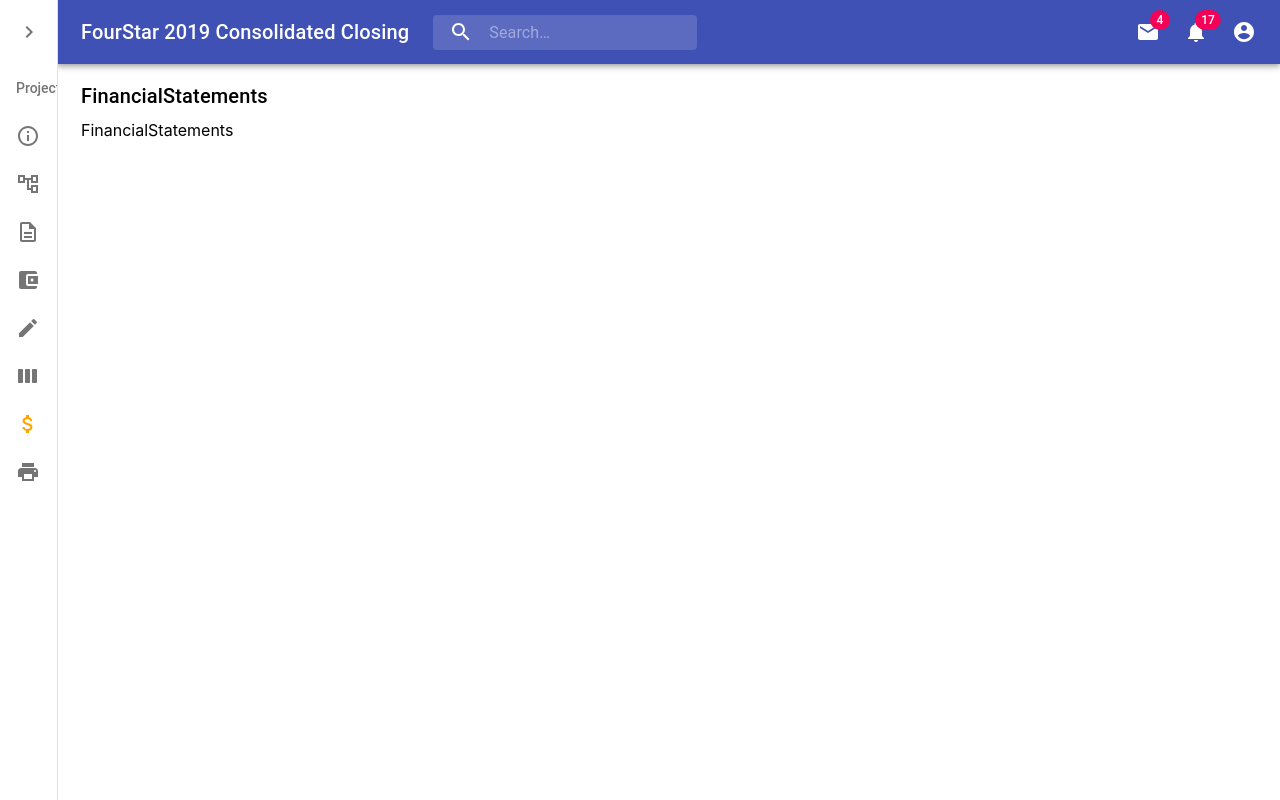
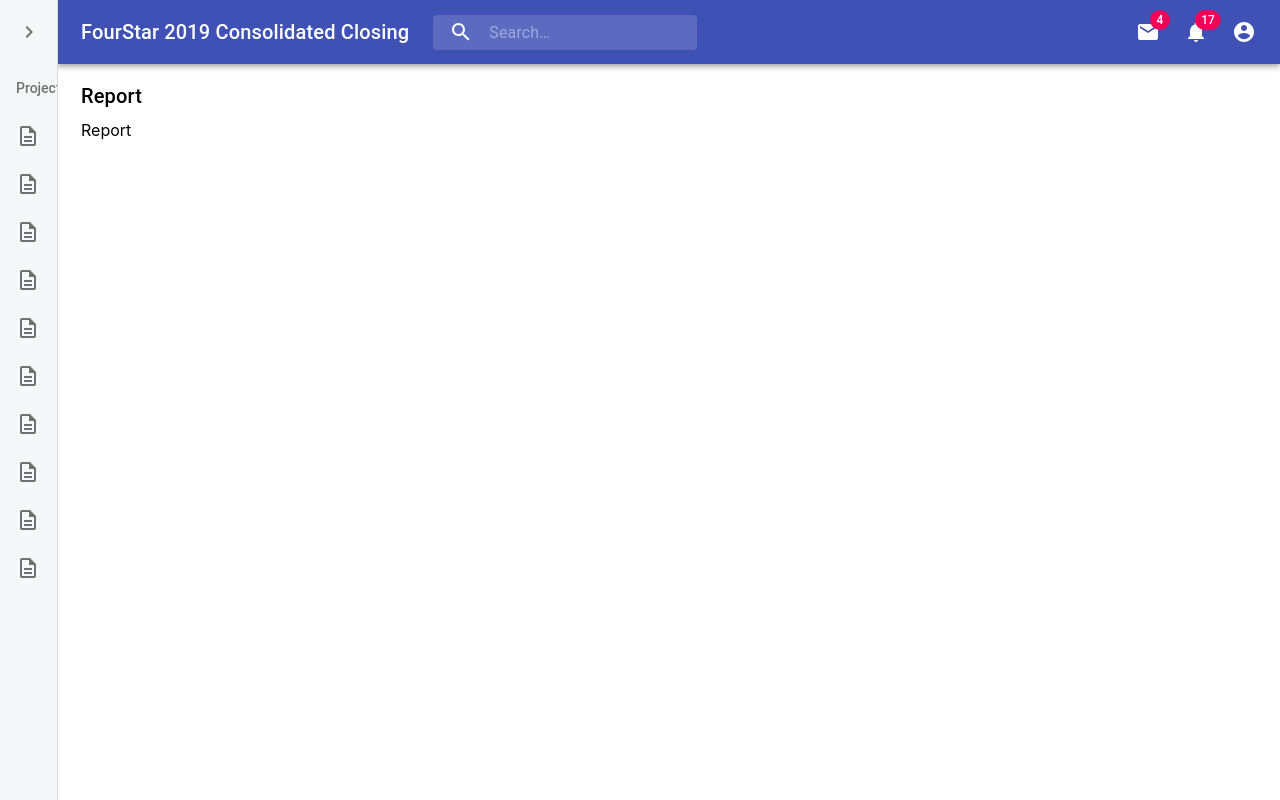
Before and after one commit to NoahGrayDL/datalobby-prototype, a React (Create React App) app: page /financial-statements/report in a window 1280 px wide. Built offline with nearby package versions, Linux system fonts and the light colour scheme.

Commit message:
sub menus added

```diff
--- a/src/App.js
+++ b/src/App.js
@@ -15,14 +15,34 @@
     <Router>
       <div>
         <Route exact path="/" component={Home} />
-        <Route path="/company-information" component={CompanyInformation} />
-        <Route path="/chart-of-account" component={ChartOfAccount} />
-        <Route path="/ledgers" component={Ledgers} />
-        <Route path="/trial-balance" component={TrialBalance} />
-        <Route path="/adjustments" component={Adjustments} />
-        <Route path="/lead-sheet" component={Leadsheet} />
-        <Route path="/financial-statements" component={FinancialStatements} />
-        <Route path="/report" component={Report} />
+        <Route
+          exact
+          path="/financial-statements"
+          component={FinancialStatements}
+        />
+        <Route
+          path="/financial-statements/company-information"
+          component={CompanyInformation}
+        />
+        <Route
+          path="/financial-statements/chart-of-account"
+          component={ChartOfAccount}
+        />
+        <Route path="/financial-statements/ledgers" component={Ledgers} />
+        <Route
+          path="/financial-statements/trial-balance"
+          component={TrialBalance}
+        />
+        <Route
+          path="/financial-statements/adjustments"
+          component={Adjustments}
+        />
+        <Route path="/financial-statements/lead-sheet" component={Leadsheet} />
+        <Route
+          path="/financial-statements/financial-statements"
+          component={FinancialStatements}
+        />
+        <Route path="/financial-statements/report" component={Report} />
       </div>
     </Router>
   )
--- a/src/components/layout/Layout.js
+++ b/src/components/layout/Layout.js
@@ -1,4 +1,4 @@
-import React from "react"
+import React, { useState } from "react"
 import { makeStyles, useTheme } from "@material-ui/core/styles"
 import Typography from "@material-ui/core/Typography"
 import Button from "@material-ui/core/Button"
@@ -14,7 +14,7 @@
   const { children, menuTitle, menuButton, filters } = props
   const classes = useStyles()
   const theme = useTheme()
-  const [open, setOpen] = React.useState(false)
+  const [open, setOpen] = useState(false)
 
   const handleDrawer = () => {
     setOpen(!open)
--- a/src/components/layout/Sidebar.js
+++ b/src/components/layout/Sidebar.js
@@ -7,7 +7,11 @@
 import ChevronLeftIcon from "@material-ui/icons/ChevronLeft"
 import ChevronRightIcon from "@material-ui/icons/ChevronRight"
 import MenuList from "./SidebarMenuList"
-import { drawerWidth, collapsedDrawerWidth } from "../standard"
+import {
+  drawerWidth,
+  collapsedDrawerWidth,
+  sidebarBackgroundColor
+} from "../standard"
 
 const Sidebar = props => {
   const { open, handleDrawer } = props
@@ -49,7 +53,8 @@
     transition: theme.transitions.create("width", {
       easing: theme.transitions.easing.sharp,
       duration: theme.transitions.duration.enteringScreen
-    })
+    }),
+    backgroundColor: sidebarBackgroundColor
   },
   drawerClose: {
     transition: theme.transitions.create("width", {
@@ -60,7 +65,8 @@
     width: collapsedDrawerWidth,
     [theme.breakpoints.up("sm")]: {
       width: theme.spacing(7) + 1
-    }
+    },
+    backgroundColor: sidebarBackgroundColor
   },
   toolbar: {
     display: "flex",
--- a/src/components/layout/SidebarMenu.js
+++ b/src/components/layout/SidebarMenu.js
@@ -1,4 +1,4 @@
-import React, { useState } from "react"
+import React from "react"
 import { NavLink } from "react-router-dom"
 
 import { makeStyles } from "@material-ui/core/styles"
@@ -6,13 +6,7 @@
 import ListItem from "@material-ui/core/ListItem"
 import ListItemIcon from "@material-ui/core/ListItemIcon"
 import ListItemText from "@material-ui/core/ListItemText"
-// for sub menu
-import InboxIcon from "@material-ui/icons/MoveToInbox"
-import ExpandLess from "@material-ui/icons/ExpandLess"
-import ExpandMore from "@material-ui/icons/ExpandMore"
-import Collapse from "@material-ui/core/Collapse"
-import List from "@material-ui/core/List"
-import StarBorder from "@material-ui/icons/StarBorder"
+import { primaryColor } from "../standard"
 
 //-----*-----*-----*-----*-----*-----//
 
@@ -24,9 +18,9 @@
     display: "flex"
   },
   activeMenu: {
-    color: "orange",
+    color: primaryColor,
     "& svg": {
-      fill: "orange"
+      fill: primaryColor
     }
   },
   menuIcon: {
@@ -36,9 +30,8 @@
 }))
 
 const SidebarMenu = props => {
-  const { title, icon, url, subMenus } = props
+  const { title, icon, url } = props
   const classes = useStyles()
-  const [subMenuOpen, setSubMenuOpen] = useState(true)
 
   return (
     <NavLink
@@ -49,45 +42,9 @@
       <ListItem button key={title} className={classes.menu}>
         <ListItemIcon className={classes.menuIcon}>{icon}</ListItemIcon>
         <ListItemText primary={title} />
-        {subMenuOpen ? <ExpandLess /> : <ExpandMore />}
       </ListItem>
     </NavLink>
   )
 }
 
-const SidebarSubMenu = props => {
-  const { title, icon, url, subMenus } = props
-  const classes = useStyles()
-
-  const [subMenuOpen, setSubMenuOpen] = useState(true)
-  const subMenuClick = () => {
-    console.log("hi")
-  }
-  return (
-    <NavLink
-      to={url}
-      className={classes.link}
-      activeClassName={classes.activeMenu}
-    >
-      <ListItem button onClick={subMenuClick}>
-        <ListItemIcon>
-          <InboxIcon />
-        </ListItemIcon>
-        <ListItemText primary="Inbox" />
-        {subMenuOpen ? <ExpandLess /> : <ExpandMore />}
-      </ListItem>
-      <Collapse in={subMenuOpen} timeout="auto" unmountOnExit>
-        <List component="div" disablePadding>
-          <ListItem button className={classes.nested}>
-            <ListItemIcon>
-              <StarBorder />
-            </ListItemIcon>
-            <ListItemText primary="Starred" />
-          </ListItem>
-        </List>
-      </Collapse>
-    </NavLink>
-  )
-}
-
 export default SidebarMenu
--- a/src/components/layout/SidebarMenuList.js
+++ b/src/components/layout/SidebarMenuList.js
@@ -6,6 +6,7 @@
 import DescriptionOutlinedIcon from "@material-ui/icons/DescriptionOutlined"
 import AccountBalanceWalletIcon from "@material-ui/icons/AccountBalanceWallet"
 import SidebarMenu from "./SidebarMenu"
+import SidebarMenuWithSubMenus from "./SidebarMenuWithSubMenus"
 import ListSubheader from "@material-ui/core/ListSubheader"
 
 import EditIcon from "@material-ui/icons/Edit"
@@ -25,6 +26,18 @@
     >
       {MENUS.map((item, index) => {
         const { title, icon, url, subMenus } = item
+        if (subMenus) {
+          return (
+            <SidebarMenuWithSubMenus
+              title={title}
+              index={index}
+              icon={icon}
+              url={url}
+              subMenus={subMenus}
+              key={title}
+            />
+          )
+        }
         return (
           <SidebarMenu
             title={title}
@@ -42,52 +55,142 @@
 
 const MENUS = [
   {
+    title: "Project Dashboard",
+    icon: <DescriptionOutlinedIcon />,
+    url: "/project-dashboard",
+    subMenus: false
+  },
+  {
+    title: "Project Information",
+    icon: <DescriptionOutlinedIcon />,
+    url: "/project-information",
+    subMenus: false
+  },
+  {
+    title: "PBC",
+    icon: <DescriptionOutlinedIcon />,
+    url: "/prepared-by-clients",
+    subMenus: false
+  },
+  {
+    title: "Task & Time",
+    icon: <DescriptionOutlinedIcon />,
+    url: "/task-and-time",
+    subMenus: false
+  },
+  {
+    title: "Financial Statements",
+    icon: <DescriptionOutlinedIcon />,
+    url: "/financial-statements",
+    subMenus: [
+      {
         title: "Company Information",
         icon: <InfoOutlinedIcon />,
-    url: "/company-information",
-    subMenus: true
+        url: "/financial-statements/company-information"
       },
       {
         title: "Chart of Account",
         icon: <AccountTreeOutlinedIcon />,
-    url: "/chart-of-account",
-    subMenus: false
+        url: "/financial-statements/chart-of-account"
       },
       {
         title: "Ledgers",
         icon: <DescriptionOutlinedIcon />,
-    url: "/ledgers",
-    subMenus: false
+        url: "/financial-statements/ledgers"
+      },
+      {
+        title: "Chart of Account",
+        icon: <AccountTreeOutlinedIcon />,
+        url: "/financial-statements/chart-of-account"
+      },
+      {
+        title: "Ledgers",
+        icon: <DescriptionOutlinedIcon />,
+        url: "/financial-statements/ledgers"
       },
       {
         title: "Trial Balance",
         icon: <AccountBalanceWalletIcon />,
-    url: "/trial-balance",
-    subMenus: false
+        url: "/financial-statements/trial-balance"
       },
       {
         title: "Adjustments",
         icon: <EditIcon />,
-    url: "/adjustments",
-    subMenus: false
+        url: "/financial-statements/adjustments"
       },
       {
         title: "Lead Sheet",
         icon: <ViewWeekIcon />,
-    url: "/lead-sheet",
-    subMenus: false
+        url: "/financial-statements/lead-sheet"
       },
       {
         title: "Financial Statements",
         icon: <AttachMoneyIcon />,
-    url: "/financial-statements",
+        url: "/financial-statements/financial-statements"
+      },
+      {
+        title: "Report",
+        icon: <PrintIcon />,
+        url: "/financial-statements/report"
+      }
+    ]
+  },
+  {
+    title: "Workpapers",
+    icon: <DescriptionOutlinedIcon />,
+    url: "/workpapers",
+    subMenus: false
+  },
+  {
+    title: "Permanent Files",
+    icon: <DescriptionOutlinedIcon />,
+    url: "/permanent-files",
     subMenus: false
   },
   {
     title: "Report",
-    icon: <PrintIcon />,
+    icon: <DescriptionOutlinedIcon />,
     url: "/report",
     subMenus: false
+  },
+  {
+    title: "Archive",
+    icon: <DescriptionOutlinedIcon />,
+    url: "/archive",
+    subMenus: [
+      {
+        title: "Archive Diagnosis",
+        icon: <ViewWeekIcon />,
+        url: "/archive/archive-diagnosis"
+      },
+      {
+        title: "Sign Off History",
+        icon: <AttachMoneyIcon />,
+        url: "/archive/sign-off-history"
+      },
+      {
+        title: "Archive History",
+        icon: <PrintIcon />,
+        url: "/archive/archive-history"
+      }
+    ]
+  },
+  {
+    title: "Administration",
+    icon: <DescriptionOutlinedIcon />,
+    url: "/administration",
+    subMenus: [
+      {
+        title: "Users",
+        icon: <AttachMoneyIcon />,
+        url: "/administration/users"
+      },
+      {
+        title: "Trash",
+        icon: <PrintIcon />,
+        url: "/administration/trash"
+      }
+    ]
   }
 ]
 
--- /dev/null
+++ b/src/components/layout/SidebarMenuWithSubMenus.js
@@ -0,0 +1,81 @@
+import React, { useState } from "react"
+import { NavLink } from "react-router-dom"
+import { makeStyles } from "@material-ui/core/styles"
+import ListItem from "@material-ui/core/ListItem"
+import ListItemIcon from "@material-ui/core/ListItemIcon"
+import ListItemText from "@material-ui/core/ListItemText"
+import ExpandLess from "@material-ui/icons/ExpandLess"
+import ExpandMore from "@material-ui/icons/ExpandMore"
+import Collapse from "@material-ui/core/Collapse"
+import List from "@material-ui/core/List"
+import { primaryColor, sidebarSubMenuBackgroundColor } from "../standard"
+//-----*-----*-----*-----*-----*-----//
+
+const useStyles = makeStyles(theme => ({
+  root: {
+    paddingTop: 0,
+    paddingBottom: 0
+  },
+  link: {
+    textDecoration: "none",
+    color: "inherit",
+    padding: "none",
+    display: "flex"
+  },
+  activeMenu: {
+    color: primaryColor,
+    "& svg": {
+      fill: primaryColor
+    }
+  },
+  menuIcon: {
+    minWidth: 40,
+    marginRight: 2
+  },
+  nested: {
+    paddingLeft: theme.spacing(4),
+    backgroundColor: sidebarSubMenuBackgroundColor
+  }
+}))
+
+const SidebarMenuWithSubMenus = props => {
+  const { title, icon, url, subMenus } = props
+  const [subMenuOpen, setSubMenuOpen] = useState(false)
+  const classes = useStyles()
+  const subMenuClick = () => {
+    setSubMenuOpen(!subMenuOpen)
+    console.log("click sub menu")
+  }
+  return (
+    <List className={classes.root}>
+      <ListItem button onClick={subMenuClick}>
+        <ListItemIcon className={classes.menuIcon}>{icon}</ListItemIcon>
+        <ListItemText primary={title} />
+        {subMenuOpen ? <ExpandLess /> : <ExpandMore />}
+      </ListItem>
+      <Collapse in={subMenuOpen} timeout="auto" unmountOnExit>
+        <List component="div" disablePadding>
+          {subMenus.map(item => {
+            const { title, icon, url } = item
+            return (
+              <NavLink
+                to={url}
+                className={classes.link}
+                activeClassName={classes.activeMenu}
+              >
+                <ListItem button className={classes.nested}>
+                  <ListItemIcon className={classes.menuIcon}>
+                    {icon}
+                  </ListItemIcon>
+                  <ListItemText primary={title} />
+                </ListItem>
+              </NavLink>
+            )
+          })}
+        </List>
+      </Collapse>
+    </List>
+  )
+}
+
+export default SidebarMenuWithSubMenus
--- a/src/components/standard.js
+++ b/src/components/standard.js
@@ -1,4 +1,14 @@
 const drawerWidth = 240
 const collapsedDrawerWidth = 56
+const sidebarBackgroundColor = "#F5F7F9"
+const sidebarSubMenuBackgroundColor = "#E8EDF2"
 
-export { drawerWidth, collapsedDrawerWidth }
+const primaryColor = "#758fff"
+
+export {
+  drawerWidth,
+  collapsedDrawerWidth,
+  sidebarBackgroundColor,
+  sidebarSubMenuBackgroundColor,
+  primaryColor
+}
```
Lines whose indentation alone changed are shown as unchanged.
